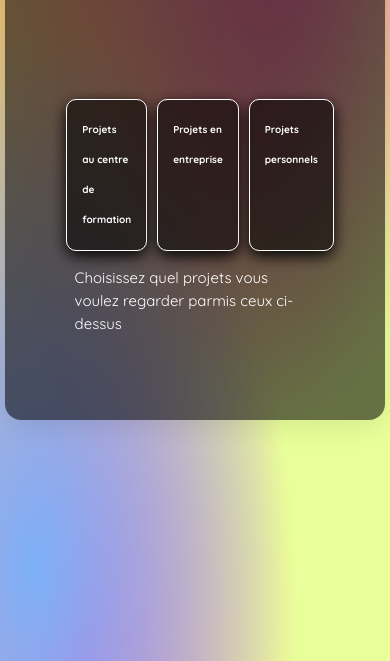
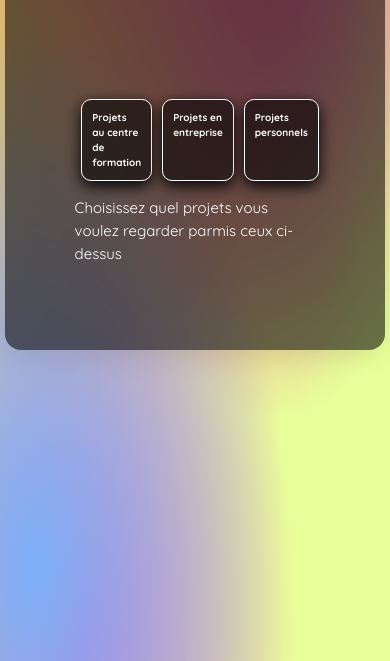
Before and after one commit to theguyinpink/portfolio-v2, a plain HTML site: page plus.html in a window 390 px wide. Shown: the part 199-860 px from the top of the page. Drawn offline with Linux system fonts and the light colour scheme.

Commit message:
Update style.css

```diff
--- a/style.css
+++ b/style.css
@@ -229,12 +229,12 @@ body{
       .links a {
         flex-direction: column;
         margin-left: 10px;
-        line-height: 3;
+        line-height: 1.5;
         font-weight: bold;
         font-size: 10px;
         border-radius: 10px;
         border: 1px solid white;
-        padding: 15px;
+        padding: 10px;
         background: #0000008f;
         box-shadow: 0 5px 15px black;
       }
```
